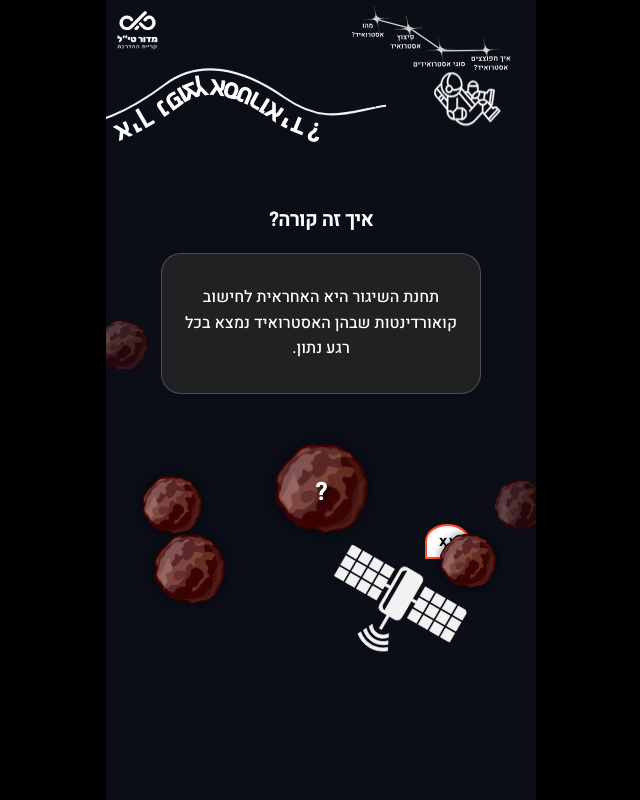
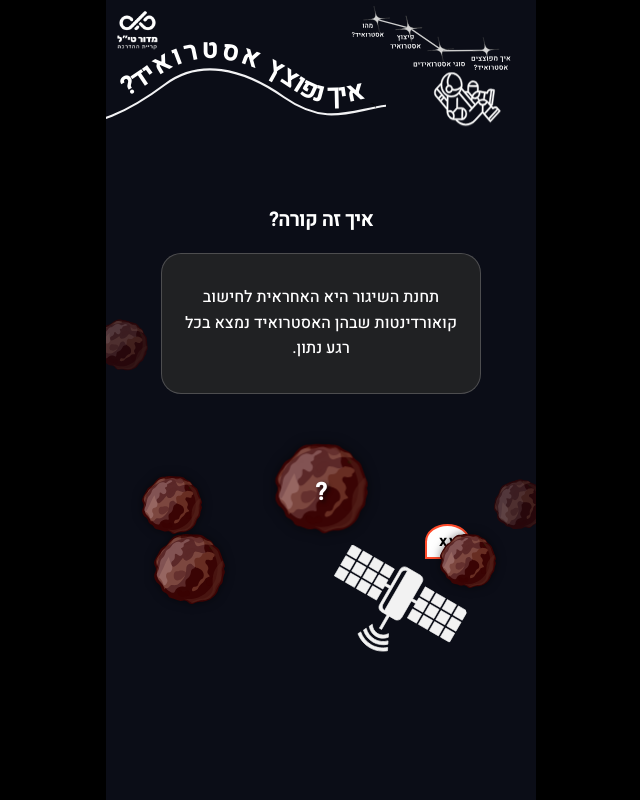
Before and after one commit to madortill/hafifa-project-reut, a React (Vite) app: page /#/cordination in a window 1280 px wide. Both pictures are taken after a click on the icon 640 px from the left and 711 px from the top of the page. Shown: the whole page, without its empty margins (319-959 px from the left). Built offline with nearby package versions, Linux system fonts and the light colour scheme.

Commit message:
last but not least?

```diff
--- a/src/components/Header/Header.css
+++ b/src/components/Header/Header.css
@@ -65,7 +65,6 @@
   fill: none;
   stroke-dasharray: 1000;
   stroke-dashoffset: 1000;
-  animation: draw 3s linear forwards;
 }
 
 @keyframes draw {
@@ -130,16 +129,8 @@ body {
 }
 
 .curved-text {
-  fill: white;
-
-  /* התיקון לסדר המילים */
-  unicode-bidi: isolate; /* שומר על סדר המילים המקורי בעברית */
-
-  /* מונע מהטקסט "לקפוץ" או להתהפך בגלל ה-RTL */
-}
-.curved-text {
   font-size: 10rem;
-  letter-spacing: 1px;
+  letter-spacing: 3px;
   fill: white;
   font-weight: bold;
 
--- a/src/components/Header/Header.jsx
+++ b/src/components/Header/Header.jsx
@@ -20,6 +20,17 @@ const currentPage = learningData.pages.find(
     chapterId - 1,
     progressImages.length - 1
   );
+const devtoolsOpen =
+  window.outerWidth - window.innerWidth > 160 ||
+  window.outerHeight - window.innerHeight > 160;
+
+const isRealMobile =
+  /Android|iPhone|iPad|iPod/i.test(navigator.userAgent) &&
+  !devtoolsOpen;
+
+const displayTitle = isRealMobile
+  ? [...chapterName].reverse().join("")
+  : chapterName;
 
   const currentImage = progressImages[imageIndex];
   return (
@@ -40,16 +51,16 @@ const currentPage = learningData.pages.find(
       )}
       <svg
         viewBox="0 0 800 400"
-        preserveAspectRatio="xMinYMid meet"
+        preserveAspectRatio="xMidYMid meet"
         className="curve-svg"
       >
         <defs>
           <path
             id="curve"
-            d="M800,190
-              C720,200 660,240 560,170
-              C460,100 360,80 280,140
-              C200,200 120,240 0,250"
+            d="M0,250
+               C120,240 200,200 280,140
+               C360,80 460,100 560,170
+               C660,240 720,200 800,190"
           />
         </defs>
 
@@ -57,11 +68,11 @@ const currentPage = learningData.pages.find(
         <text className="curved-text">
         <textPath
           href="#curve"
-          startOffset="50%"
+          startOffset="60%"
           textAnchor="middle"
           direction="rtl"
           unicode-bidi="plaintext"
-        >{chapterName}
+        >{displayTitle}
         </textPath>
       </text>
 
```
